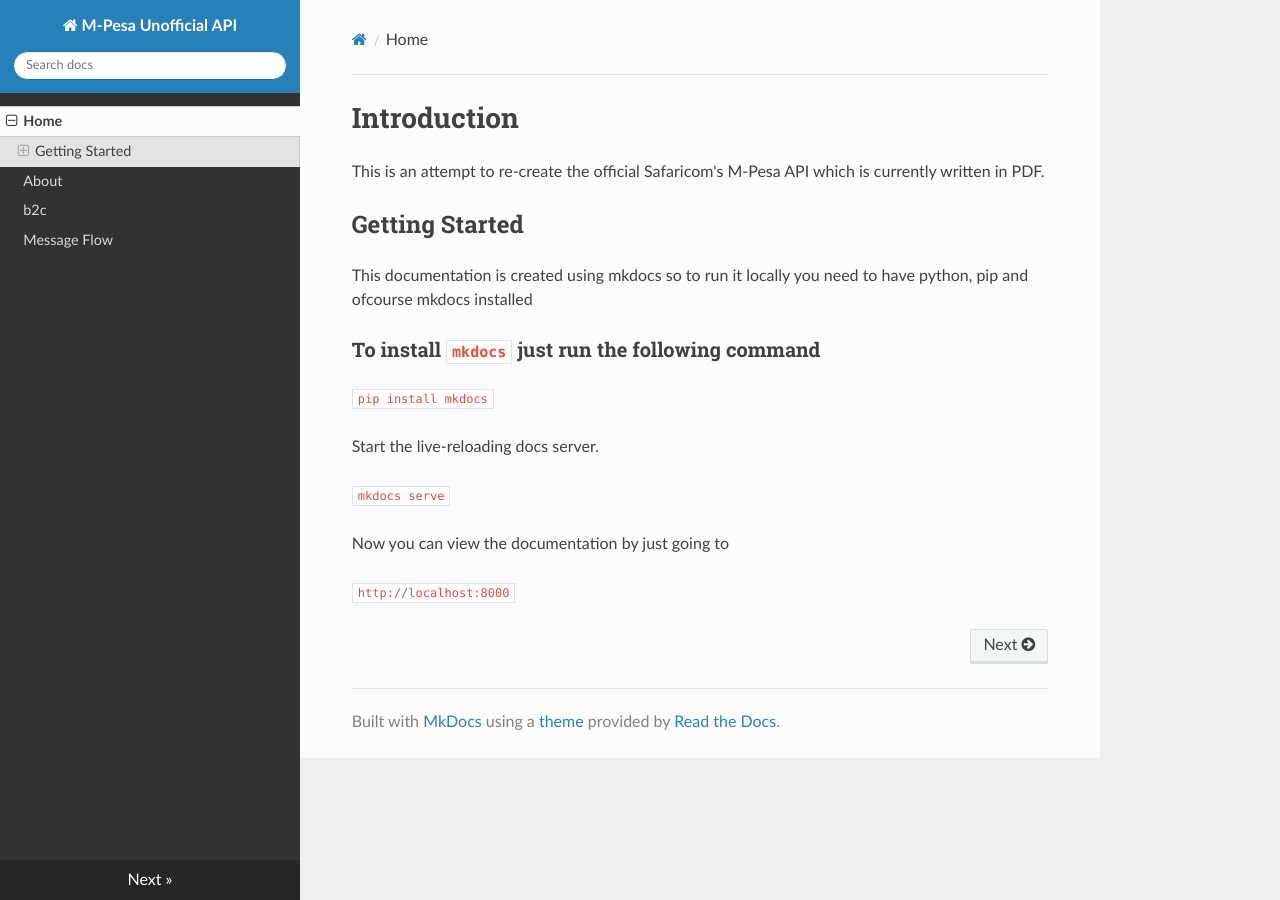
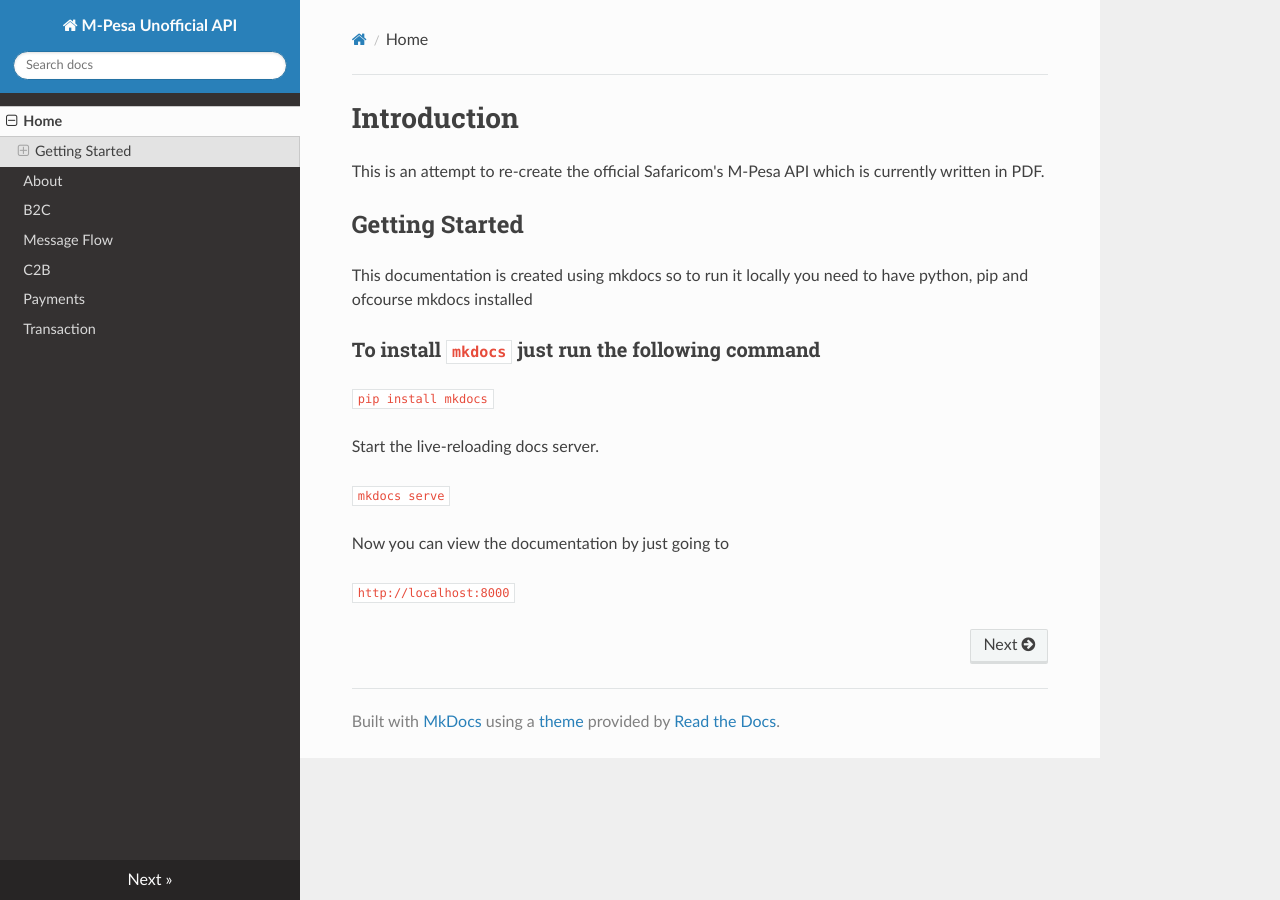
Before and after one commit to gernest/mpesa-dev-api, an MkDocs documentation site: the page built from docs/index.md, in a window 1280 px wide. Built offline with MkDocs 1.6.1, drawn with Linux system fonts in a browser that asks for light colours; nearby versions of some CDN libraries; old or Windows-style settings are respelled for this version of MkDocs.

Commit message:
Add more navigation options

```diff
--- a/mkdocs.yml
+++ b/mkdocs.yml
@@ -2,6 +2,9 @@ site_name: M-Pesa Unofficial API
 pages:
 - Home:    index.md
 - About:   about.md
-- b2c:     b2c.md
+- B2C:     b2c.md
 - Message Flow:     message_flow.md
+- C2B:     c2b.md
+- Payments:     payments.md
+- Transaction:     transaction.md
 theme: readthedocs
```
Also changed, not shown: 1 other file.
